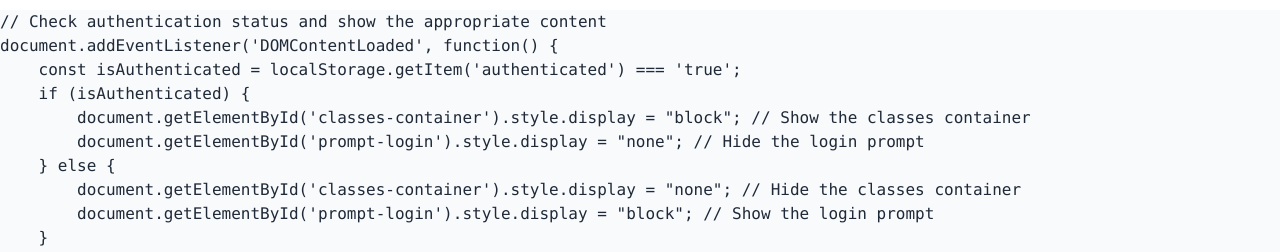
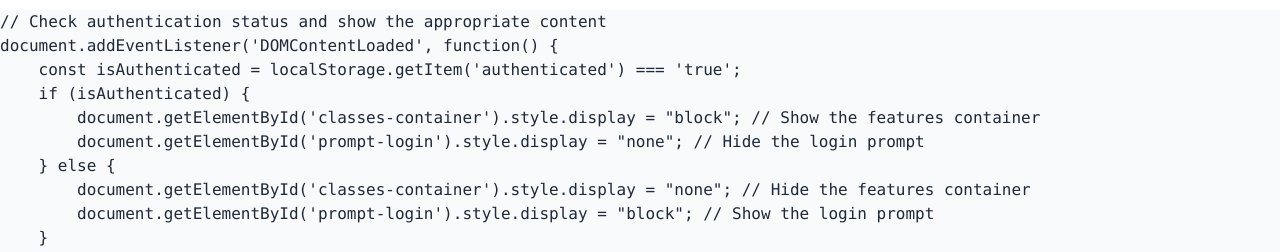
Before and after one commit to Tvick22/Cartage, a Jekyll site: the page built from index.md, in a window 1280 px wide and 900 px high, scrolled down 2295 px. Shown: the part 626-878 px from the top of the window. Built offline with Jekyll 4.4.1, drawn with Linux system fonts in a browser that asks for light colours; nearby versions of some CDN libraries; some of the changed text lies outside the part shown.

```diff
--- a/index.md
+++ b/index.md
@@ -641,10 +641,10 @@
     document.addEventListener('DOMContentLoaded', function() {
         const isAuthenticated = localStorage.getItem('authenticated') === 'true';
         if (isAuthenticated) {
-            document.getElementById('classes-container').style.display = "block"; // Show the classes container
+            document.getElementById('classes-container').style.display = "block"; // Show the features container
             document.getElementById('prompt-login').style.display = "none"; // Hide the login prompt
         } else {
-            document.getElementById('classes-container').style.display = "none"; // Hide the classes container
+            document.getElementById('classes-container').style.display = "none"; // Hide the features container
             document.getElementById('prompt-login').style.display = "block"; // Show the login prompt
         }
     });
```
